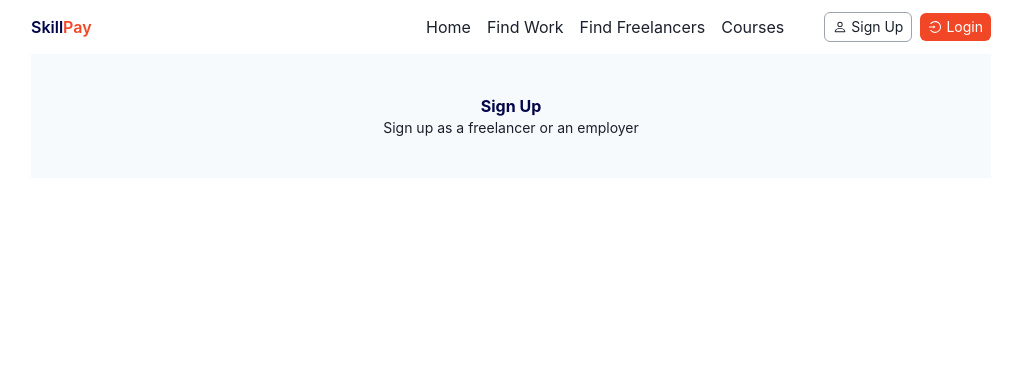
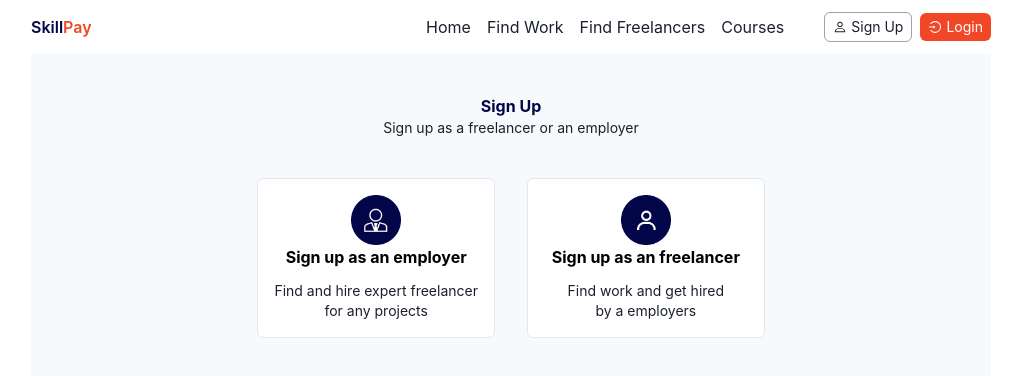
Before and after one commit to Padom2020/SkillPay_Frontend, a Next.js app: page /selectaccount in a window 1280 px wide. Shown: the top 376 px of the page, without its empty margins (129-1151 px from the left). Built offline with nearby package versions, Linux system fonts and the light colour scheme.

Commit message:
selectaccounttype page completed

```diff
--- a/components/Auth/LoginForm.tsx
+++ b/components/Auth/LoginForm.tsx
@@ -89,7 +89,7 @@ import {
             Connect with Google
           </Button>
 
-          <Button width={"full"} className='flex flex-row items-center bg-blue border px-2 py-1 space-x-1 text-sm rounded-md' bg="#1877F2" leftIcon={<FaFacebook />} >
+          <Button width={"full"} className='flex flex-row items-center border px-2 py-1 space-x-1 text-sm rounded-md' bg="#1877F2" leftIcon={<FaFacebook />} >
             Connect with facebook
           </Button>
         </Center>
--- a/components/Auth/SelectAccountType.tsx
+++ b/components/Auth/SelectAccountType.tsx
@@ -1,20 +1,60 @@
-import { Center, Stack, Text } from "@chakra-ui/react";
+import { Box, Center, Image, SimpleGrid, Stack, Text } from "@chakra-ui/react";
+import Link from "next/link";
 
 
 function SelectAccountType() {
 
     return(
 
-<Stack alignItems={"center"} justifyContent={"center"} spacing="5" maxWidth={"600px"}>
-        <Center flexDir="column">
+<Stack alignItems={"center"}  spacing="10">
+    <Center flexDir="column">
         <Text className='text-primary font-bold'>
-
            Sign Up
         </Text>
         <Text className='space-x-1 text-sm rounded-md'>
            Sign up as a freelancer or an employer
         </Text>
     </Center>
+<SimpleGrid columns={[1,2,2]} spacing={8}>
+    <Link href={"/signup"}>
+    <Center data-group _hover={{bgColor:"#F24726", color:"white", transition:"all .8s ease"}} flexDir={"column"} p='4' className=" bg-white  rounded-md border" >
+      <Box w="50px" h="50px">
+        <Image
+          src="/images/employersignup.png"
+          w={"full"}
+          h="full"
+          objectFit={"contain"}/>
+        </Box>
+    <Stack spacing='3' textAlign={"center"}>
+     <Text _groupHover={{color:'#020648'}} className='pace-x-1 font-bold text-black'>
+     Sign up as an employer
+     </Text>
+     <Text className='space-x-1 text-sm rounded-md'>
+     Find and hire expert freelancer <br/> for any projects
+     </Text>
+     </Stack>
+    </Center>
+    </Link>
+    <Link href={"/signup"}>
+    <Center data-group _hover={{bgColor:"#F24726", color:"white", transition:"all .8s ease"}} flexDir={"column"} p='4' className=" bg-white  rounded-md border" >
+      <Box w="50px" h="50px">
+        <Image
+          src="/images/freelancersignup.png"
+          w={"full"}
+          h="full"
+          objectFit={"contain"}/>
+        </Box>
+    <Stack spacing='3' textAlign={"center"}>
+     <Text _groupHover={{color:'#020648'}} className='pace-x-1 text-black font-bold'>
+     Sign up as an freelancer
+     </Text>
+     <Text className='space-x-1 text-sm rounded-md'>
+     Find work and get hired <br/> by a employers
+     </Text>
+     </Stack>
+    </Center>
+    </Link>
+          </SimpleGrid>
 </Stack>
 
     )
--- a/components/Header.tsx
+++ b/components/Header.tsx
@@ -48,7 +48,7 @@ const Header = (props: Props) => {
             <div className='flex flex-row items-center space-x-2'>
                <button className='flex flex-row items-center bg-white border border-gray-400 px-2 py-1 space-x-1 text-sm rounded-md'>
                   <BsPerson />
-                  <Link href="/signup">
+                  <Link href="/selectaccount">
                   <span>Sign Up</span>
                   </Link>
                </button>
```
Also changed, not shown: public/images/employersignup.png (renamed from assets/images/employersignup.png), public/images/freelancersignup.png (renamed from assets/images/freelancersignup.png).
